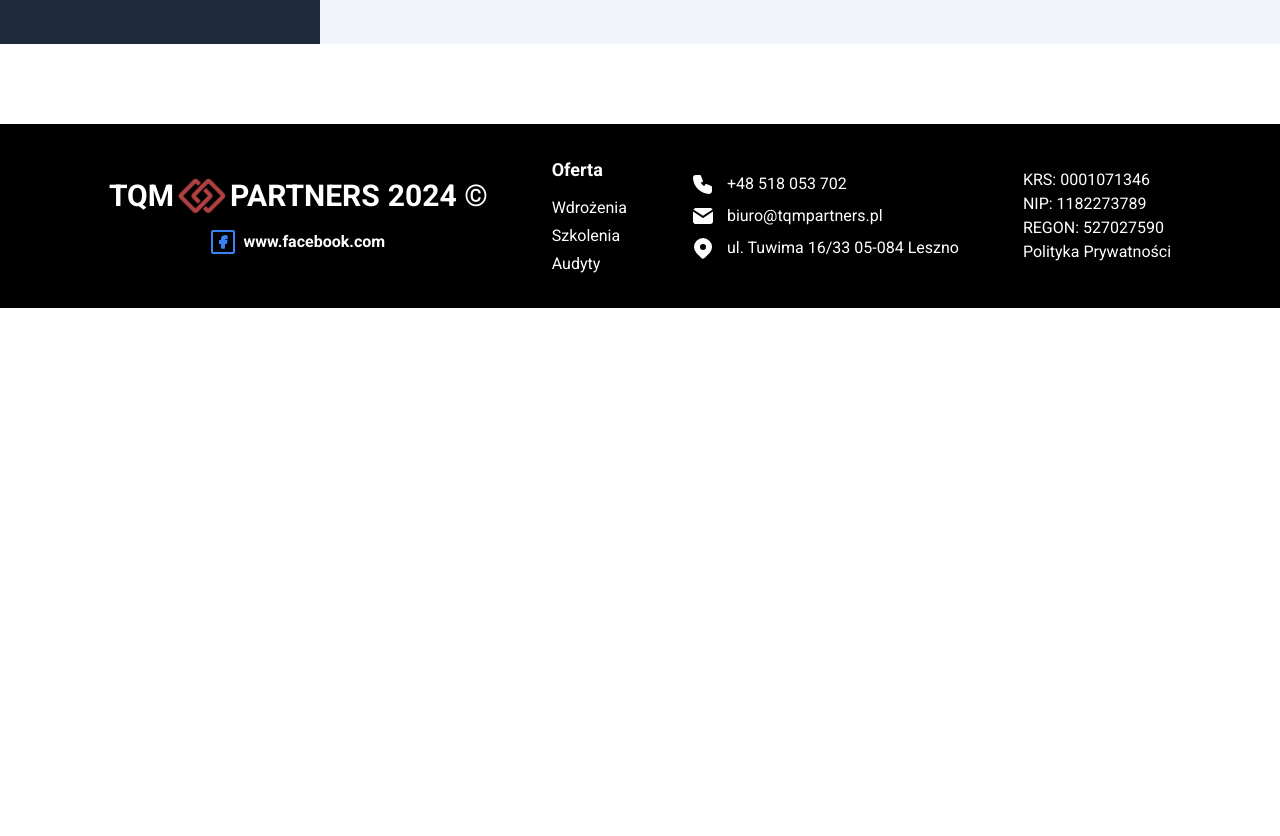
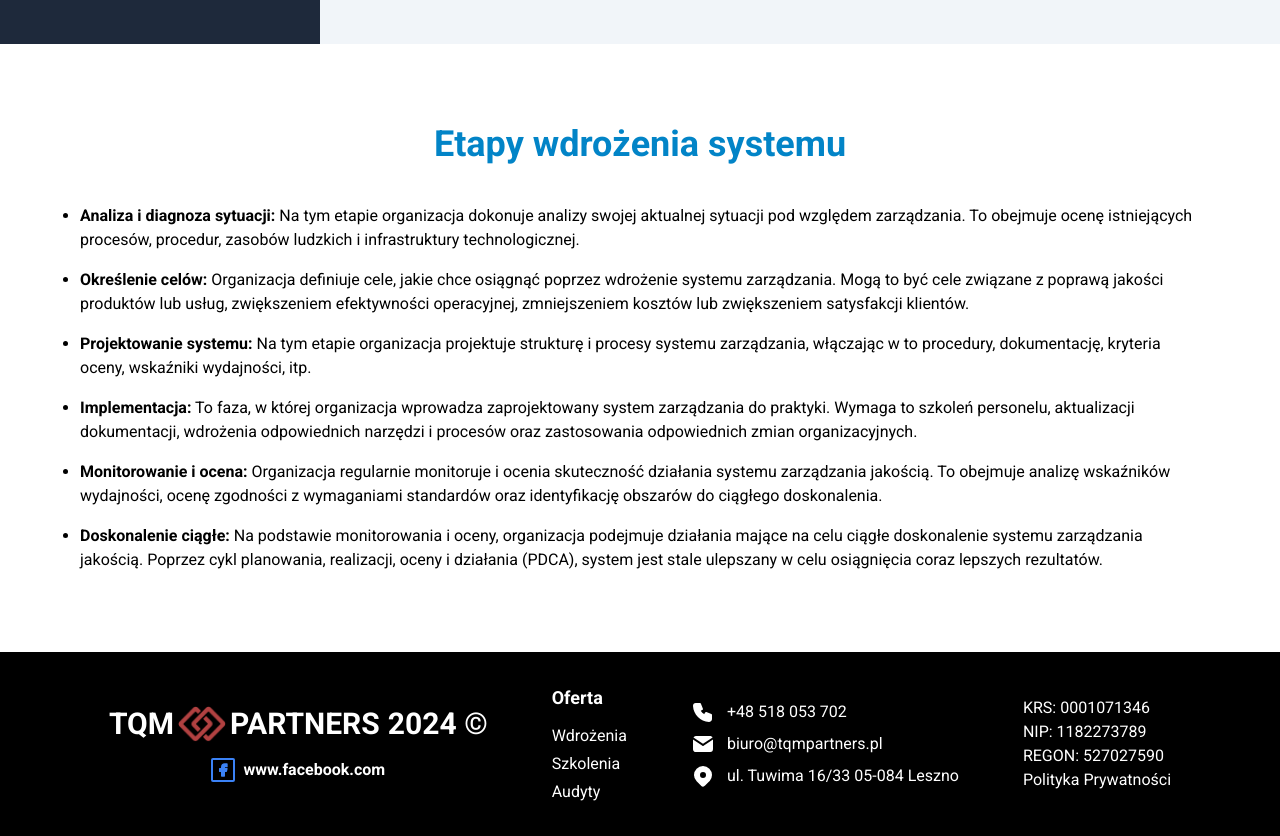
Before and after one commit to SoT03/tqm, a Next.js app: page /wdrozenia/iso9001 in a window 1280 px wide. Shown: the part 1080-1916 px from the top of the page. Before the commit the page ends 1388 px from the top, so only its background shows below. Built offline with nearby package versions, Linux system fonts and the light colour scheme.

Commit message:
finished wdrozenia page

```diff
--- a/pages/wdrozenia/[isoId]/index.tsx
+++ b/pages/wdrozenia/[isoId]/index.tsx
@@ -1,7 +1,8 @@
 import fs from 'fs';
 import path from 'path';
 import { GetStaticProps } from 'next';
-import { IconCertificate, IconSettingsUp } from '@tabler/icons-react';
+import { IconSettingsUp } from '@tabler/icons-react';
+import Link from 'next/link';
 
 export const getStaticPaths = async () => {
 	const filePath = path.join(process.cwd(), 'data', 'implementationData.json');
@@ -65,6 +66,23 @@ const Details = ({ data }: DetailsProps) => {
 								Czym jest ?
 							</h3>
 							<p className='lg:text-lg'>{data.info.description}</p>
+							{data.id === 'agredytacja-szpitali' && (
+								<div className=''>
+									{' '}
+									<Link
+										className='underline md:mr-10'
+										target='_blank'
+										href='https://www.cmj.org.pl/dodatki.php?plik=b40204daa95caf4c6c16ee038279dee4'>
+										Program Akredytacji Szpitali
+									</Link>{' '}
+									<Link
+										className='underline'
+										target='_blank'
+										href='https://www.cmj.org.pl/dodatki.php?plik=b40204daa95caf4c6c16ee038279dee4'>
+										Program Akredytacji POZ
+									</Link>{' '}
+								</div>
+							)}
 						</div>
 					</div>
 				</section>
@@ -88,6 +106,56 @@ const Details = ({ data }: DetailsProps) => {
 						</div>
 					</div>
 				</section>
+				<section className='my-10 lg:my-20'>
+					<div className='wrapper'>
+						<h2 className='text-2xl font-bold text-sky-600 text-center mb-4 md:mb-10 md:text-4xl'>
+							Etapy wdrożenia systemu
+						</h2>
+						<ul className='px-8 md:px-20 '>
+							<li className='my-2 list-disc md:my-4'>
+								<strong>Analiza i diagnoza sytuacji:</strong> Na tym etapie
+								organizacja dokonuje analizy swojej aktualnej sytuacji pod
+								względem zarządzania. To obejmuje ocenę istniejących procesów,
+								procedur, zasobów ludzkich i infrastruktury technologicznej.
+							</li>
+							<li className='my-2 list-disc md:my-4'>
+								<strong>Określenie celów:</strong> Organizacja definiuje cele,
+								jakie chce osiągnąć poprzez wdrożenie systemu zarządzania. Mogą
+								to być cele związane z poprawą jakości produktów lub usług,
+								zwiększeniem efektywności operacyjnej, zmniejszeniem kosztów lub
+								zwiększeniem satysfakcji klientów.
+							</li>
+
+							<li className='my-2 list-disc md:my-4'>
+								<strong>Projektowanie systemu:</strong> Na tym etapie
+								organizacja projektuje strukturę i procesy systemu zarządzania,
+								włączając w to procedury, dokumentację, kryteria oceny,
+								wskaźniki wydajności, itp.
+							</li>
+							<li className='my-2 list-disc md:my-4'>
+								<strong>Implementacja:</strong> To faza, w której organizacja
+								wprowadza zaprojektowany system zarządzania do praktyki. Wymaga
+								to szkoleń personelu, aktualizacji dokumentacji, wdrożenia
+								odpowiednich narzędzi i procesów oraz zastosowania odpowiednich
+								zmian organizacyjnych.
+							</li>
+							<li className='my-2 list-disc md:my-4'>
+								<strong>Monitorowanie i ocena:</strong> Organizacja regularnie
+								monitoruje i ocenia skuteczność działania systemu zarządzania
+								jakością. To obejmuje analizę wskaźników wydajności, ocenę
+								zgodności z wymaganiami standardów oraz identyfikację obszarów
+								do ciągłego doskonalenia.
+							</li>
+							<li className='my-2 list-disc md:my-4'>
+								<strong>Doskonalenie ciągłe:</strong> Na podstawie monitorowania
+								i oceny, organizacja podejmuje działania mające na celu ciągłe
+								doskonalenie systemu zarządzania jakością. Poprzez cykl
+								planowania, realizacji, oceny i działania (PDCA), system jest
+								stale ulepszany w celu osiągnięcia coraz lepszych rezultatów.
+							</li>
+						</ul>
+					</div>
+				</section>
 			</main>
 		</>
 	);
```
